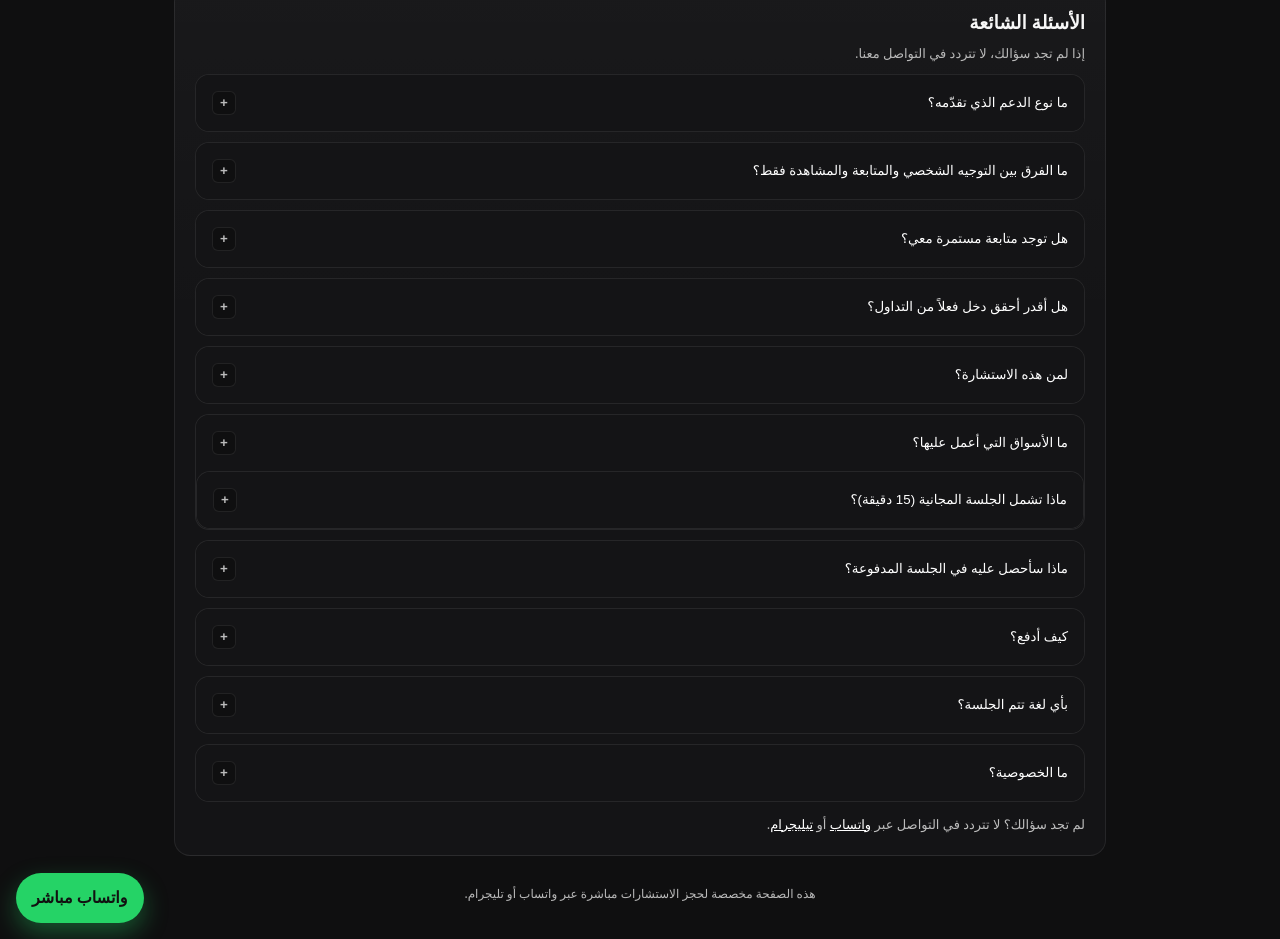
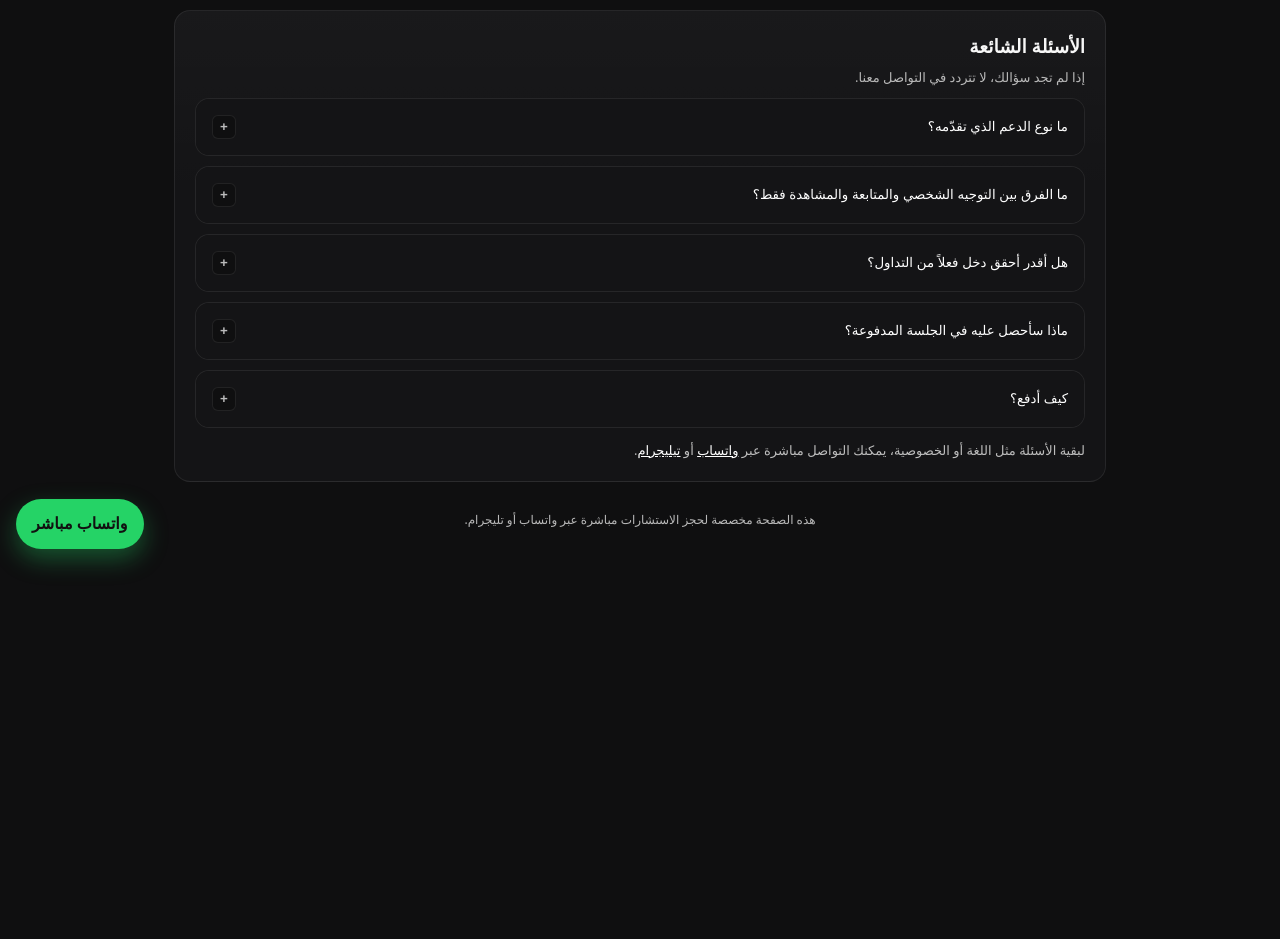
Before and after one commit to sinanofficial060-ai/sinan-consultation, a plain HTML site: page index.html in a window 1280 px wide. Shown: the part 1141-2080 px from the top of the page. After the commit the page ends 1706 px from the top, so only its background shows below. Drawn offline with Linux system fonts and the light colour scheme.

Commit message:
Update index.html

```diff
--- a/index.html
+++ b/index.html
@@ -48,10 +48,12 @@
 
     /* cards */
     .card{background:linear-gradient(180deg, rgba(255,255,255,.02), transparent 40%),#141416;border:1px solid var(--stroke);border-radius:16px;padding:20px}
+    /* reveal animation with fallback */
+    .card{opacity:1; transform:none}
     .js .card{opacity:0; transform:translateY(12px); transition:opacity .6s ease, transform .6s ease}
     .js .card.revealed{opacity:1; transform:none}
 
-    .badge{display:inline-block;padding:6px 10px;border-radius:999px;background:#111;border:1px solid var(--stroke);font-size:12px;color:var(--muted)}
+    .badge{display:inline-block;padding:6px 10px;border-radius:999px;background:#111;border:1px solid var(--stroke);font-size:12px;color:#muted}
     .price{font-size:40px;font-weight:900} .mini{font-size:13px;color:var(--muted)}
     .bullets{display:grid;gap:10px;margin:14px 0} .bullets li{list-style:none;display:flex;gap:10px}
     .dot{width:10px;height:10px;border-radius:50%;background:var(--ok);margin-top:8px}
@@ -76,6 +78,21 @@
     .floating{position:fixed;left:16px;bottom:16px;background:#25D366;color:#111;font-weight:800;border:none;border-radius:999px;padding:12px 16px;display:flex;gap:10px;align-items:center;box-shadow:0 10px 24px rgba(37,211,102,.35);text-decoration:none;z-index:9}
     .linklike{color:#fff;text-decoration:underline;cursor:pointer}
 
+    /* --- interactive lift for cards (hover/touch/focus) --- */
+    .card{
+      transition: transform .22s ease, box-shadow .22s ease, opacity .6s ease;
+      will-change: transform, box-shadow;
+    }
+    .card:hover,
+    .card:focus-within,
+    .card.card-active{
+      transform: translateY(-4px);
+      box-shadow: 0 12px 30px rgba(0,0,0,.35), 0 0 0 1px rgba(255,255,255,.03) inset;
+    }
+    @media (prefers-reduced-motion:reduce){
+      .card:hover, .card:focus-within, .card.card-active{ transform:none; box-shadow:none; }
+    }
+
     /* FAQ styles */
     .faq{grid-column:1/-1}
     .faq h3{margin:0 0 10px}
@@ -97,19 +114,29 @@
       body::before{opacity:0 !important}
     }
 
-    /* ===== Raised/Elevation animations for cards ===== */
-    .card{ transition: transform .22s ease, box-shadow .22s ease; will-change: transform, box-shadow }
-    .card:hover, .card:focus-within{
-      transform: translateY(-4px);
-      box-shadow: 0 14px 28px rgba(0,0,0,.35), 0 0 0 1px var(--stroke) inset;
+    /* === Header buttons: mobile sizing + glow effect === */
+    header .row{ gap:10px; }
+    .cta, .ghost{
+      position:relative;
+      overflow:hidden; /* for subtle inner glow mask */
     }
-    /* mobile/touch: use :active and JS 'pressed' class */
-    @media (hover:none){
-      .card:hover{ transform:none; box-shadow:none }
-      .card:active, .card.pressed{
-        transform: translateY(-3px);
-        box-shadow: 0 12px 22px rgba(0,0,0,.32), 0 0 0 1px var(--stroke) inset;
+    /* glow on hover (desktop) */
+    .cta:hover{ box-shadow:0 16px 30px rgba(255,122,0,.38), 0 0 0 1px rgba(255,255,255,.08) inset; }
+    .ghost:hover{ box-shadow:0 10px 24px rgba(255,255,255,.06), 0 0 0 1px rgba(255,255,255,.12) inset; }
+    /* tap glow class added via JS for mobile */
+    .cta.tapped{ box-shadow:0 0 0 4px rgba(255,122,0,.18), 0 12px 28px rgba(255,122,0,.32); }
+    .ghost.tapped{ box-shadow:0 0 0 4px rgba(255,255,255,.08), 0 10px 22px rgba(0,0,0,.22); }
+
+    @media (max-width:640px){
+      header{ padding-top:12px; }
+      header .row .cta, header .row .ghost{
+        padding:9px 12px;
+        border-radius:10px;
+        font-size:14px;
+        box-shadow:none;
       }
+      /* add slight separation from name */
+      header .brand{ margin-inline-start:6px; }
     }
 
   </style>
@@ -123,12 +150,11 @@
       </div>
       <div class="row">
         <a href="#book" class="cta">احجز الآن</a>
-        <a href="#faq" class="ghost">الأسئلة الشائعة</a>
       </div>
     </header>
 
     <main>
-      <section class="card">
+      <section class="card" tabindex="0">
         <span class="badge">خيار مجاني</span>
         <h2 style="margin:8px 0 6px">استشارة تمهيدية</h2>
         <div class="mini">مكالمة تعارف سريعة عبر واتساب لفهم وضعك وتحديد أفضل خطوة لك.</div>
@@ -143,14 +169,14 @@
         <div class="policy" style="margin-top:8px">الدفع عبر الكريبتو غير مطلوب لهذا الخيار.</div>
       </section>
 
-      <section class="card">
+      <section class="card" tabindex="0">
         <span class="badge">الخيار الكامل</span>
         <h2 style="margin:8px 0 6px">استشارة مدفوعة — خارطة طريق</h2>
         <div class="mini">
           ابدأ صح، حلّ مشاكلك، وأنا معك خطوة خطوة.<br>
           <small>سأكون بجانبك حتى تصل لما تطمح له.</small>
-          <div class="mini">🕒 مكالمة مدتها <b>60 دقيقة</b> (مدفوعة)</div>
         </div>
+        <div class="mini">🕒 مكالمة مدتها <b>60 دقيقة</b> (مدفوعة)</div>
         <div class="sep"></div>
         <div class="price">49<span>$</span></div>
         <ul class="bullets">
@@ -166,7 +192,7 @@
         <div class="policy" style="margin-top:8px">الدفع عبر الكريبتو فقط (USDT — شبكة TRC20).</div>
       </section>
 
-      <section class="card" id="book" style="grid-column:1/-1">
+      <section class="card" id="book" tabindex="0" style="grid-column:1/-1">
         <h3 style="margin-top:0">الحجز السريع</h3>
 
         <div class="row" style="gap:8px">
@@ -224,7 +250,8 @@
       </section>
 
       <!-- FAQ -->
-      <section id="faq" class="faq card">
+
+      <section id="faq" class="faq card" tabindex="0" style="margin-top:26px">
         <h3>الأسئلة الشائعة</h3>
         <div class="mini" style="margin:-4px 0 10px">إذا لم تجد سؤالك، لا تتردد في التواصل معنا.</div>
 
@@ -246,43 +273,11 @@
 
         <div class="qa">
           <button class="qbtn" aria-expanded="false">
-            هل توجد متابعة مستمرة معي؟
-            <span class="icon">+</span>
-          </button>
-          <div class="ans"><p>نعم، بعد الجلسة المدفوعة تحصل على متابعة نصية قصيرة لمدة 7 أيام للتأكد من تنفيذ الخطوات والإجابة على الاستفسارات السريعة.</p></div>
-        </div>
-
-        <div class="qa">
-          <button class="qbtn" aria-expanded="false">
             هل أقدر أحقق دخل فعلاً من التداول؟
             <span class="icon">+</span>
           </button>
           <div class="ans"><p>ممكن، لكن ليس وعدًا. النجاح يعتمد على التزامك بالخطة، إدارة المخاطر، وسجل ممارسة منضبط. دوري أن أختصر الطريق وأبني لك إطارًا عمليًا.</p></div>
         </div>
-
-        <div class="qa">
-          <button class="qbtn" aria-expanded="false">
-            لمن هذه الاستشارة؟
-            <span class="icon">+</span>
-          </button>
-          <div class="ans"><p>للمبتدئ الذي يريد بداية صحيحة وخارطة طريق واضحة، وللمتوسط الذي يواجه مشاكل في الانضباط، إدارة المخاطر، أو آلية الدخول.</p></div>
-        </div>
-
-        <div class="qa">
-          <button class="qbtn" aria-expanded="false">
-            ما الأسواق التي أعمل عليها؟
-            <span class="icon">+</span>
-          </button>
-          <div class="ans"><p>فوركس وكريبتو فقط. نرتّب الخطة حسب السوق الذي يناسبك.</p></div>
-
-        <div class="qa">
-          <button class="qbtn" aria-expanded="false">
-            ماذا تشمل الجلسة المجانية (15 دقيقة)؟
-            <span class="icon">+</span>
-          </button>
-          <div class="ans"><p>تعريف سريع بوضعك الحالي، تحديد مشكلتك الرئيسية، وتعيين أول خطوة عملية لك. لا تشمل خطة مفصلة أو متابعة.</p></div>
-        </div>
-</div>
 
         <div class="qa">
           <button class="qbtn" aria-expanded="false">
@@ -298,30 +293,15 @@
             <span class="icon">+</span>
           </button>
           <div class="ans"><p>الدفع عبر الكريبتو فقط <b>USDT (TRC20)</b>.
-تحتاج إلى محفظة تدعم شبكة TRC20 (مثل TronLink/OKX/Bybit...) ثم تحويل المبلغ وارسال <b>TxID</b> أو لقطة التحويل داخل واتساب.</p></div>
+          تحتاج إلى محفظة تدعم شبكة TRC20 (مثل TronLink/OKX/Bybit...) ثم تحويل المبلغ وارسال <b>TxID</b> أو لقطة التحويل داخل واتساب.</p></div>
         </div>
 
-        <div class="qa">
-          <button class="qbtn" aria-expanded="false">
-            بأي لغة تتم الجلسة؟
-            <span class="icon">+</span>
-          </button>
-          <div class="ans"><p>العربية فقط.</p></div>
-        </div>
-
-        <div class="qa">
-          <button class="qbtn" aria-expanded="false">
-            ما الخصوصية؟
-            <span class="icon">+</span>
-          </button>
-          <div class="ans"><p>كل ما تشاركه يبقى سريًا ويُستخدم فقط لغرض الاستشارة، ولن يُشارك مع أي طرف.</p></div>
-        </div>
-
-        <div class="faq-foot">لم تجد سؤالك؟ لا تتردد في التواصل عبر
+        <div class="faq-foot" style="margin-top:12px">لبقية الأسئلة مثل اللغة أو الخصوصية، يمكنك التواصل مباشرة عبر
           <a href="https://wa.me/447939893953" target="_blank" rel="noopener">واتساب</a> أو
           <a href="https://t.me/sinanxch0" target="_blank" rel="noopener">تيليجرام</a>.
         </div>
       </section>
+
 
     </main>
 
@@ -376,7 +356,6 @@
       if(optPaid.checked){
         base += `\nالدفع: USDT (TRC20)\nالعنوان: ${usdtAddr}\nسأرسل لقطة التحويل/TxID بعد الإرسال.`;
       }
-
       // Append duration line without altering existing structure
       if(optPaid.checked){
         base += `\n🕒 المدة: مكالمة 60 دقيقة (مدفوعة)`;
@@ -435,7 +414,6 @@
     optPaid.addEventListener('change', ()=>{ if (optPaid.checked) playConfirm(); });
 
     // --------- Scroll Reveal (with fallback) ---------
-    document.documentElement.classList.add('js');
     function revealAll(){ document.querySelectorAll('.card').forEach(el=> el.classList.add('revealed')); }
     if ('IntersectionObserver' in window){
       const observer = new IntersectionObserver((entries)=>{
@@ -445,24 +423,26 @@
       setTimeout(()=>{ const anyHidden = Array.from(document.querySelectorAll('.card')).some(el=> !el.classList.contains('revealed')); if(anyHidden) revealAll(); }, 2000);
     } else { revealAll(); }
 
-    // --------- FAQ accordion ---------
-    document.querySelectorAll('.qa .qbtn').forEach(btn=>{
-      btn.addEventListener('click', ()=>{
-        const qa = btn.parentElement;
-        const open = qa.classList.toggle('open');
-        btn.setAttribute('aria-expanded', open);
-        btn.querySelector('.icon').textContent = open ? '−' : '+';
+    // --- interactive lift on touch/mouse ---
+    function bindCardLift(){
+      document.querySelectorAll('.card').forEach(card=>{
+        ['pointerdown','mousedown','touchstart'].forEach(ev=>{
+          card.addEventListener(ev, ()=> card.classList.add('card-active'), {passive:true});
+        });
+        ['pointerup','mouseup','mouseleave','touchend','touchcancel','blur'].forEach(ev=>{
+          card.addEventListener(ev, ()=> card.classList.remove('card-active'), {passive:true});
+        });
+      });
+    }
+    bindCardLift();
+
+    // --- tap glow for header buttons on mobile ---
+    document.querySelectorAll('header .row .cta, header .row .ghost').forEach(btn=>{
+      ['pointerdown','touchstart'].forEach(ev=>{
+        btn.addEventListener(ev, ()=>{ btn.classList.add('tapped'); setTimeout(()=>btn.classList.remove('tapped'), 220); }, {passive:true});
       });
     });
 
-
-    // Elevation press feedback on touch/any pointer
-    document.querySelectorAll('.card').forEach(card=>{
-      card.addEventListener('pointerdown', ()=> card.classList.add('pressed'));
-      ['pointerup','pointercancel','pointerleave'].forEach(ev=>{
-        card.addEventListener(ev, ()=> card.classList.remove('pressed'));
-      });
-    });
     refresh();
   </script>
 </body>
```
